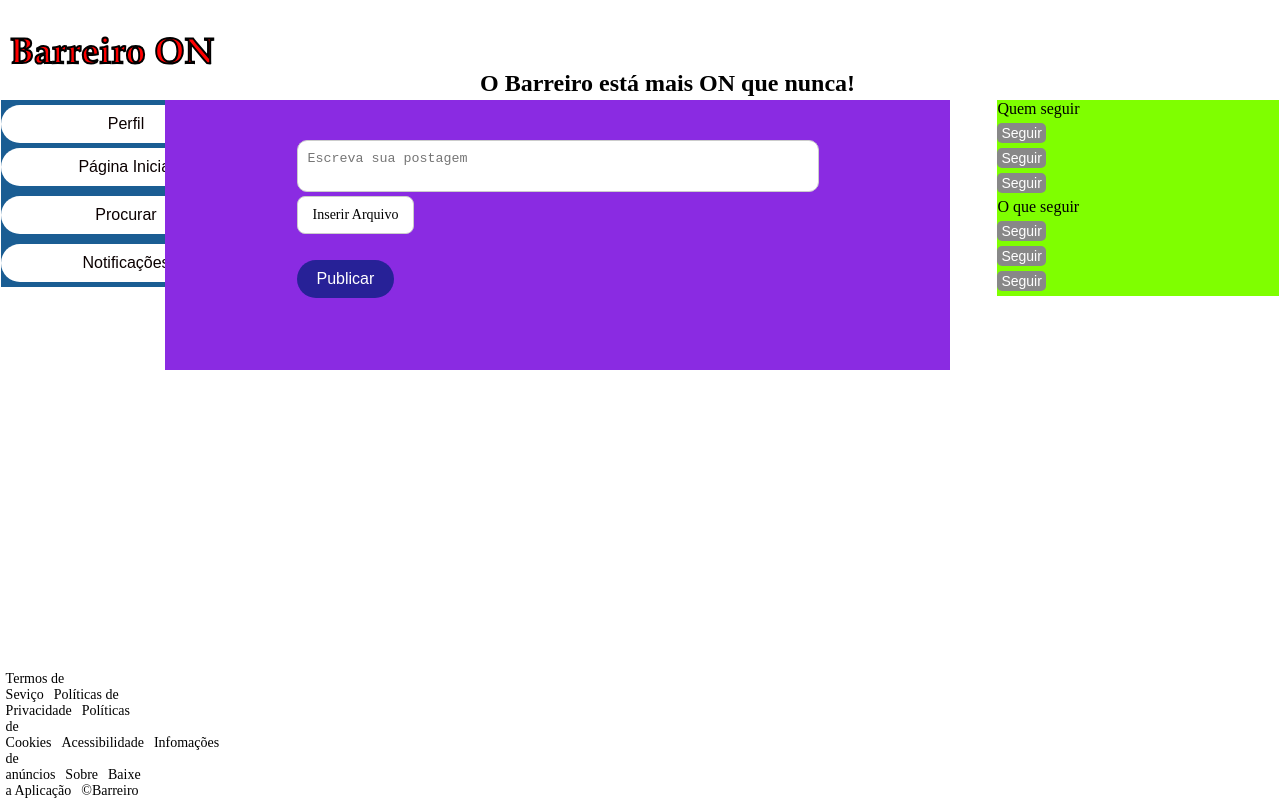
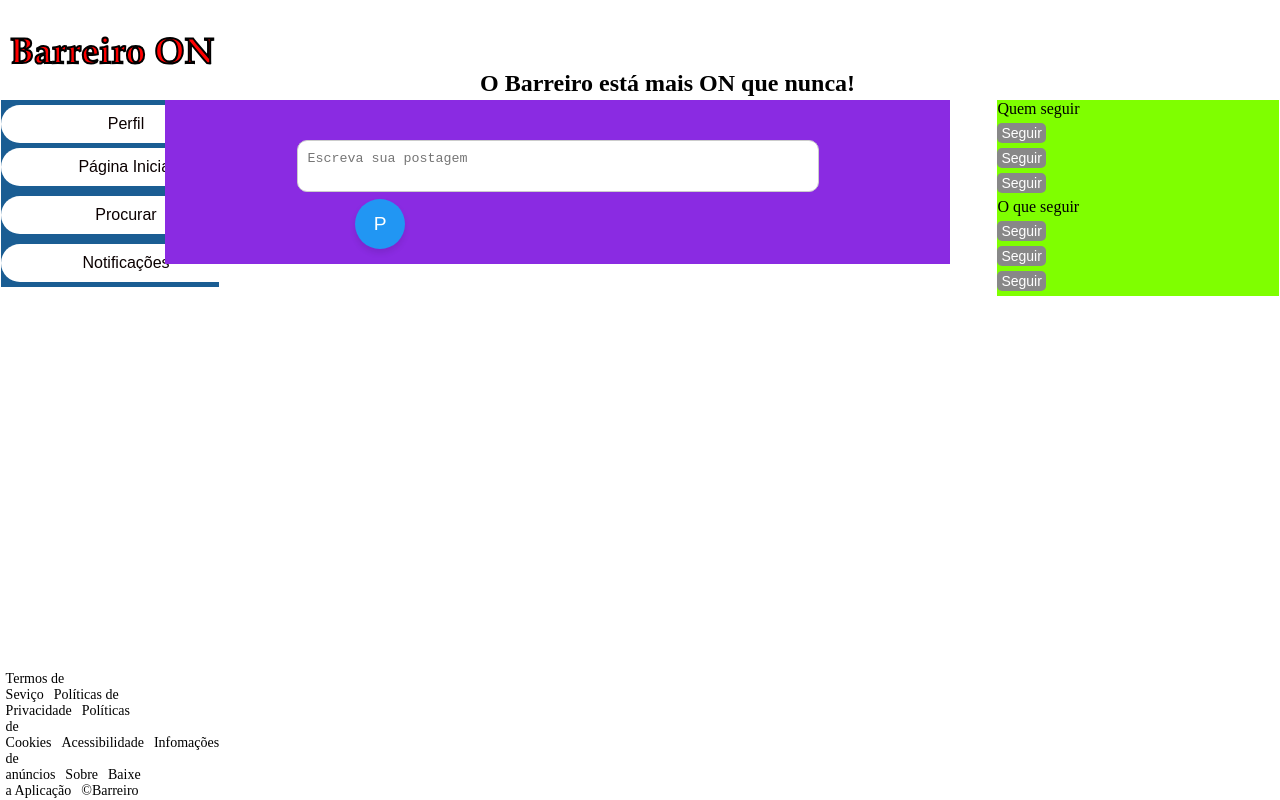
Before and after one commit to Firebit888/Barreiro-ON, a React (Create React App) app: page / in a window 1280 px wide. Built offline with nearby package versions, Linux system fonts and the light colour scheme.

Commit message:
atualização de posicionamento do botão publicar

```diff
--- /dev/null
+++ b/src/View/ExpandB.css
@@ -0,0 +1,144 @@
+/* Seus estilos existentes */
+
+.container {
+  /* Altere para relative para que seja o ponto de referência */
+  position: relative;
+
+  /* Remova as propriedades de posicionamento absoluto */
+  /* float: none; */
+  /* top: 50%; */
+  /* left: 50%; */
+
+  text-align: center;
+}
+
+.cta {
+  width: 50px;
+  height: 50px;
+  border-radius: 50px;
+  border: 2px solid rgb(119, 0, 255);
+  background-color: rgb(119, 0, 255);
+  color: #fff;
+  transition: width 0.7s;
+}
+.cta:hover {
+  width: 180px;
+  transition: width 0.7s;
+}
+
+.cta i {
+  opacity: 1;
+  transition: opacity 0.5s
+}
+
+.cta:hover i {
+  opacity: 0;
+  transition: opacity 0.5s
+}
+
+.cta .button-text {
+  opacity: 0;
+  transition: opacity .5s;
+  position: absolute;
+  width: 100%;
+  left: 0;
+}
+
+.cta:hover .button-text {
+  opacity: 1;
+  transition: opacity 0.5s
+}
+
+/* ----------------------------------- */
+/* Novos estilos para o botão expansível */
+/* ----------------------------------- */
+
+/* Container para o botão principal e os sub-botões */
+.expandable-button-container {
+  /* Manter a posição absoluta para o posicionamento */
+  position: absolute;
+  /* Estes valores agora serão relativos ao container com position: relative */
+  bottom: 15px;
+  left: 190px;
+  display: inline-block;
+
+  /* Remover a margem superior */
+  /* margin-top: 20px; */
+}
+
+/* Estilo do botão principal 'P' */
+.main-button {
+  width: 50px;
+  height: 50px;
+  border-radius: 50%;
+  background-color: #2196F3; /* Cor azul para o botão "P" */
+  color: #fff;
+  font-size: 1.2rem;
+  border: none;
+  cursor: pointer;
+  box-shadow: 0 4px 6px rgba(0, 0, 0, 0.1);
+  transition: transform 0.3s ease, opacity 0.3s ease;
+}
+
+/* Efeito sutil ao passar o mouse sobre o botão 'P' */
+.main-button:hover {
+  transform: scale(1.05);
+}
+
+/* Container para os botões 'Publicar' e 'Inserir' */
+.sub-buttons {
+  position: absolute;
+  bottom: 0;
+  left: 0;
+  display: flex;
+  flex-direction: column; /* Organiza os botões verticalmente */
+  gap: 8px; /* Espaçamento entre os botões */
+  opacity: 0; /* Esconde os botões por padrão */
+  visibility: hidden;
+  transition: opacity 0.3s ease, visibility 0.3s ease, transform 0.3s ease;
+  transform: scale(0.8); /* Começa um pouco menor para um efeito de "zoom" */
+  z-index: -1;
+  min-width: 120px; /* Largura mínima para os botões expandidos */
+}
+
+/* O comportamento de expansão ao passar o mouse sobre o container pai */
+.expandable-button-container:hover .sub-buttons {
+  opacity: 1; /* Mostra os botões */
+  visibility: visible;
+  transform: scale(1); /* Volta ao tamanho normal */
+  z-index: 1;
+}
+
+/* Adiciona a regra para fazer o botão 'P' desaparecer */
+.expandable-button-container:hover .main-button {
+  opacity: 0;
+  visibility: hidden;
+}
+
+/* Estilos para os botões 'Publicar' e 'Inserir' */
+.sub-buttons button {
+  width: 100%;
+  height: 40px;
+  border: none;
+  border-radius: 20px;
+  cursor: pointer;
+  font-weight: bold;
+  color: #fff;
+  box-shadow: 0 2px 4px rgba(0, 0, 0, 0.1);
+  transition: background-color 0.2s ease, transform 0.2s ease;
+}
+
+/* Estilo específico para o botão 'Publicar' */
+.bt_post {
+  background-color: #4CAF50; /* Verde */
+}
+
+/* Estilo específico para o botão 'Inserir Arquivo' */
+.bt_insert {
+  background-color: #2196F3; /* Azul */
+}
+
+/* Efeitos de hover para os botões expandidos */
+.sub-buttons button:hover {
+  transform: scale(1.05);
+}
--- a/src/View/Post.js
+++ b/src/View/Post.js
@@ -1,13 +1,13 @@
 import React, { Component } from 'react';
 import Dropzone from 'react-dropzone';
-import './Style.css';
+import './ExpandB.css';
 
 class Post extends Component {
   constructor(props) {
     super(props);
     this.state = {
-      files: [], // Para armazenar os arquivos carregados
-      message: '', // Para armazenar a mensagem da postagem
+      files: [],
+      message: '',
     };
   }
 
@@ -20,13 +20,7 @@ class Post extends Component {
   }
 
   savePost = () => {
-    // Implemente a lógica para salvar a postagem no servidor aqui
-    // Envie this.state.files, this.state.message e outros dados da postagem para o servidor
-
-    // Limpe o estado após salvar
     this.setState({ files: [], message: '' });
-
-    // Chame a função de retorno para enviar a postagem ao componente pai
     this.props.onAddPost({ message: this.state.message, files: this.state.files });
   }
 
@@ -40,39 +34,47 @@ class Post extends Component {
     return (
       <div>
         <h2 className='vinda'>O Barreiro está mais ON que nunca!</h2>
+
+        {/* === ADICIONAR ESTE NOVO CONTAINER === */}
+        <div className="post-input-container">
           <textarea
             className='rounded-textbox'
             value={this.state.message}
             onChange={this.handleTextChange}
             placeholder="Escreva sua postagem"
           />
+          {/* O seu botão já está aqui, não é preciso mudar nada dentro dele */}
+          <div className="expandable-button-container">
+            <button className="main-button">P</button>
+            <div className="sub-buttons">
+              <button className='bt_post' onClick={this.savePost}>Publicar</button>
               <Dropzone onDrop={this.handleDrop}>
                 {({ getRootProps, getInputProps }) => (
-            <div {...getRootProps()} className="dropzone">
+                  <div {...getRootProps()} className="dropzone-area">
                     <input {...getInputProps()} />
-              <label className="custom-file-upload">
-                <input type="file" />
-                Inserir Arquivo
-              </label>
+                    <button className='bt_insert'>Inserir Arquivo</button>
                   </div>
                 )}
               </Dropzone>
+            </div>
+          </div>
+        </div>
+        {/* === FIM DO NOVO CONTAINER === */}
+
+        {/* ... (O restante do seu código JSX, que lida com a exibição dos ficheiros, permanece igual) */}
         <ul>
           {this.state.files.map((file, index) => (
             <p key={index}>
               <span className='file-info'>
-
                 <button className='delete-button' onClick={() => this.deleteFile(index)}>Excluir</button>
                 <br />
                 {file.type.startsWith('image/') && (
                   <img
                     src={URL.createObjectURL(file)}
                     alt="Imagem"
-                    // Remova a classe post-image
                     style={{ maxWidth: '70%', height: 'auto', display: 'block', margin: '10px auto' }}
                   />
                 )}
-
                 {file.type.startsWith('video/') && (
                   <video
                     controls
@@ -101,7 +103,6 @@ class Post extends Component {
             </p>
           ))}
         </ul>
-        <button className='bt_post' onClick={this.savePost}>Publicar</button>
       </div>
     );
   }
```
Lines whose indentation alone changed are shown as unchanged.
